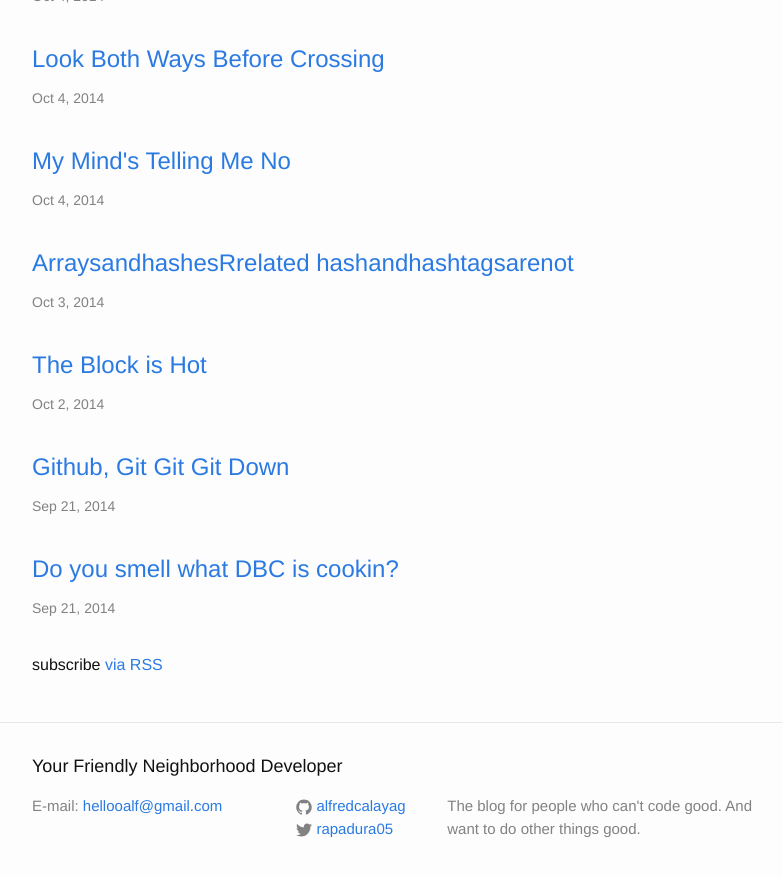
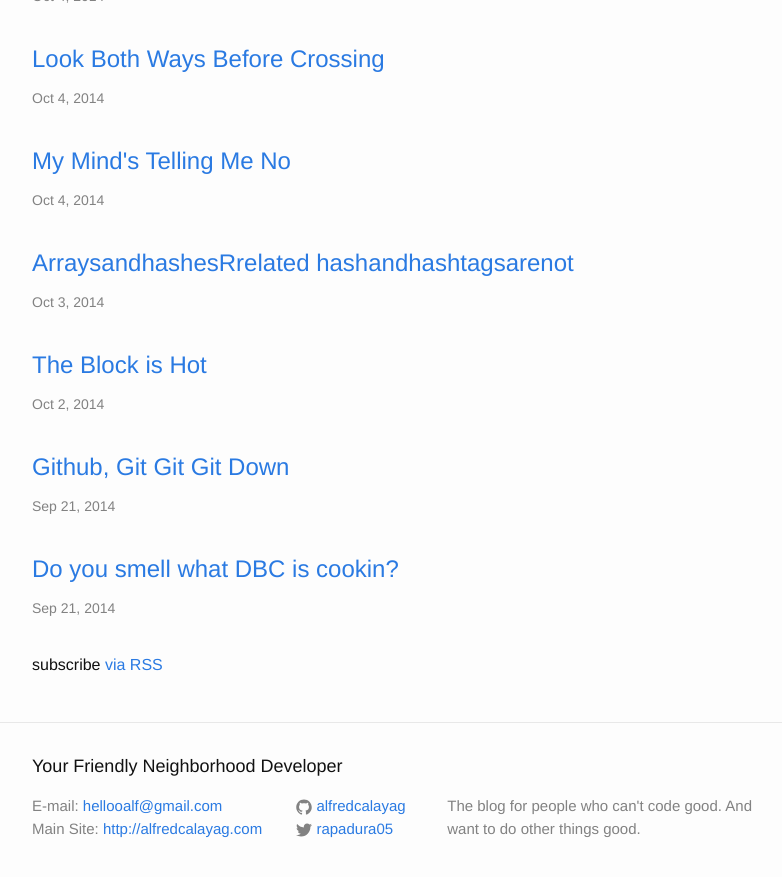
Before and after one commit to alfredcalayag/blog, a Jekyll site: the page built from index.html, in a window 1280 px wide and 900 px high, scrolled down 1630 px. Shown: the top 877 px of the window, without its empty margins (238-1020 px from the left). Built offline with Jekyll 4.4.1, drawn with Linux system fonts in a browser that asks for light colours.

Commit message:
Adjusted footer information

```diff
--- a/_config.yml
+++ b/_config.yml
@@ -1,6 +1,7 @@
 # Site settings
 title: Your Friendly Neighborhood Developer
 email: hellooalf@gmail.com
+website: http://alfredcalayag.com
 description: > # this means to ignore newlines until "baseurl:"
   The blog for people who can't code good. And want to do other things good.
 baseurl: "" # the subpath of your site, e.g. /blog/
--- a/_includes/footer.html
+++ b/_includes/footer.html
@@ -9,6 +9,7 @@
         <ul class="contact-list">
           <!-- <li>{{ site.title }}</li> -->
           <li>E-mail: <a href="mailto:{{ site.email }}">{{ site.email }}</a></li>
+          <li>Main Site: <a href="{{ site.website }}">{{ site.website }}</a></li>
         </ul>
       </div>
 
```
